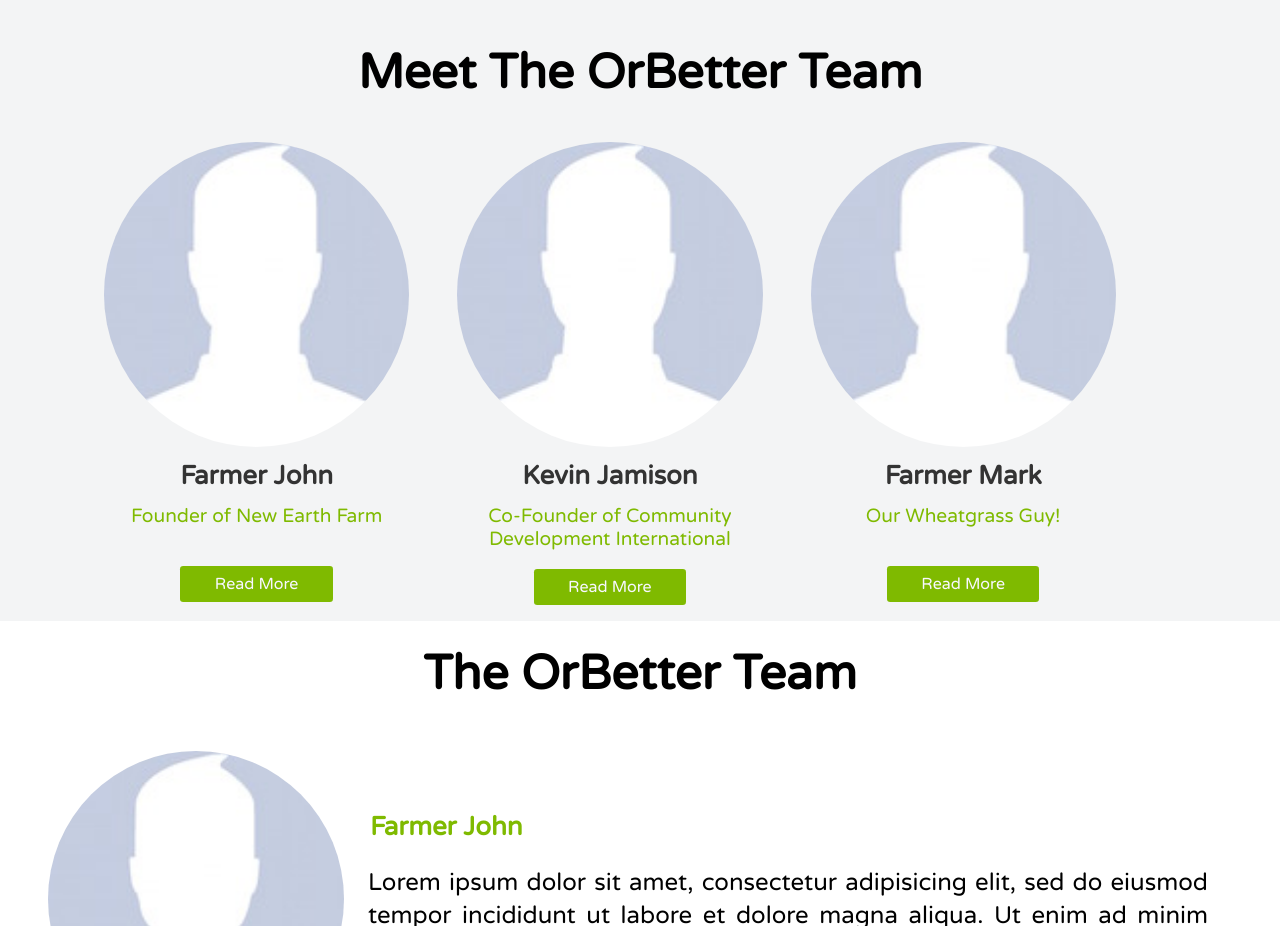
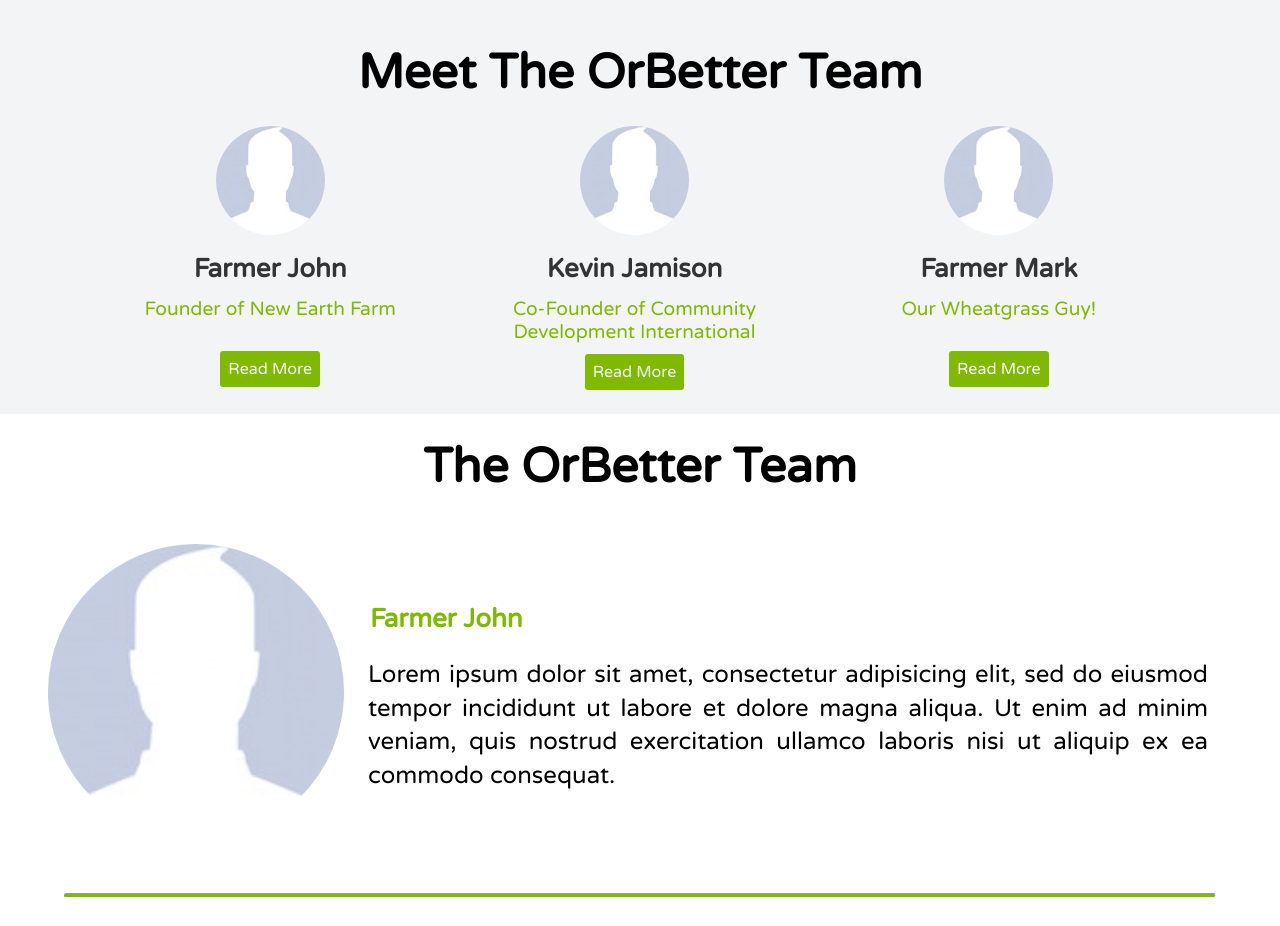
Before and after one commit to KieronLawlor/kieronlawlor.github.io, a plain HTML site: page Week6/index.html in a window 1280 px wide. Shown: the part 820-1746 px from the top of the page. Drawn offline with Linux system fonts and the light colour scheme.

Commit message:
Consolidate all children of #teamsummary

```diff
--- a/Week6/css/style.css
+++ b/Week6/css/style.css
@@ -96,64 +96,56 @@ nav a:hover {
 
 #teamsummary {
 	background: #f3f4f5;
+	width: 100%;
+	margin: 0 auto;
 }
-
 #teamsummary div {
 	margin: 0 auto;
 	max-width: 75em;
 	padding: 3em;
 }
-
-#teamsummary h2 {
+#teamsummary div h2 {
 	padding: .5em;
 }
-
-.teamintro p {
-	font-size: 1.2em;
-}
-
-#teamsummary .teamintro {
+#teamsummary div .teamintro {
 	border-radius: .5em;
 	color: #7FBA00;
 	float: left;
-	min-height: 16em;
-	padding: 1em 2em 1em 1em;
-	text-align: justify;
-	width: 32%;
+	min-height: 18em;
+	text-align: center;
+	width: 33%;
+	margin: 0 auto;
+	padding: 0;
 }
-
-.teamintro img {
-	border-radius: 50%;
-	display: block;
-	margin-right: 2em;
-	width: 100%;
+#teamsummary div .teamintro img {
+	border-radius: 100%;
+	width: 30%;
+	margin: 0 auto;
 }
-
-.teamintro h3 {
-	color: #333333;
+#teamsummary div .teamintro h3 {
+	color: #333;
 	font-size: 1.62em;
 	text-align: center;
 	padding: .5em;
 }
-
-.teamintro p {
+#teamsummary div .teamintro p {
+	font-size: 1.2em;
 	overflow: hidden;
-	padding: 0 0 1em 0;
+	padding: 0 0 1em;
 }
-
-.teamintro a {
+#teamsummary div .teamintro a {
+	bottom: 0;
+	position: center;
 	padding: .5em;
 	color: #F8F8FF;
 	background: #7FBA00;
-	display: block;
 	text-align: center;
 	text-decoration: none;
-	width: 50%;
-	margin: auto;
+	width: 100%;
+	margin: 0 auto;
 	border-radius: .2em;
 }
-
-.teamintro a:hover {
+#teamsummary div .teamintro a:hover {
 	background-color: #62B212;
 }
 
```
